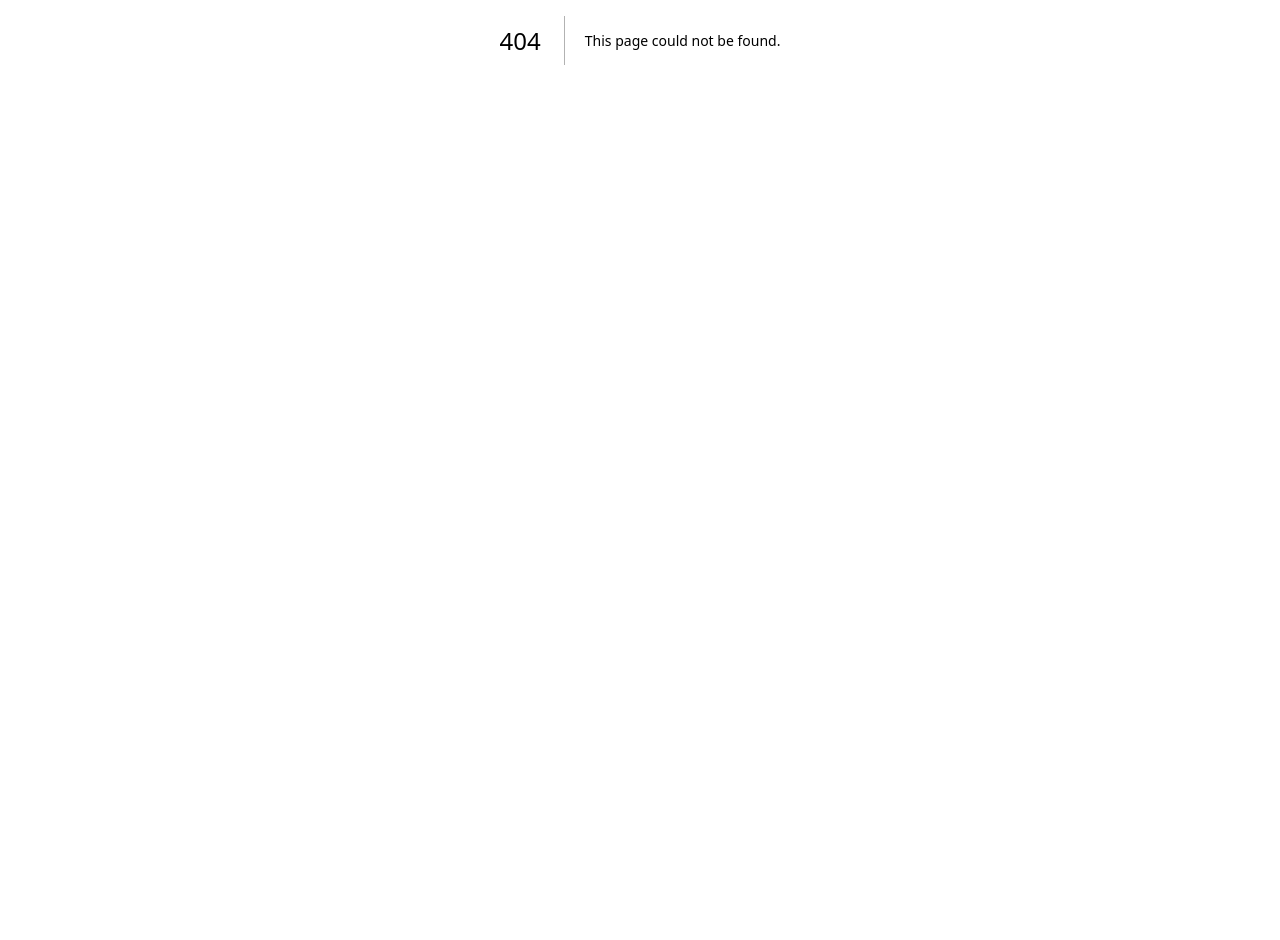
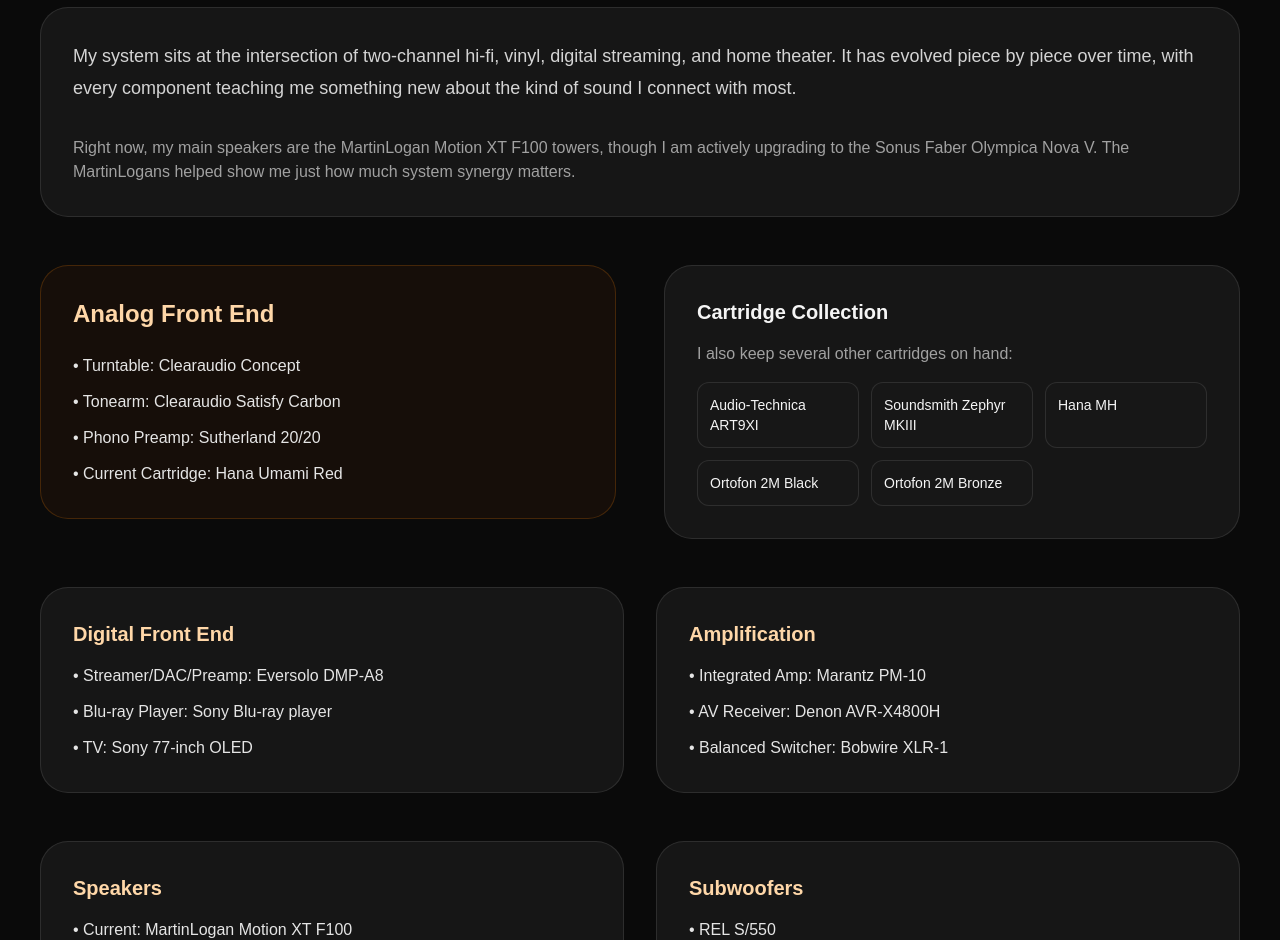
Before and after one commit to LamestImpala/loa-site, a Next.js app: page /mysystem in a window 1280 px wide. Before the commit this address had no page. Shown: the part 360-1300 px from the top of the page. Before the commit the page ends 800 px from the top, so only its background shows below. Built offline with nearby package versions, Linux system fonts and the light colour scheme.

Commit message:
Add My System page

```diff
--- /dev/null
+++ b/app/mysystem/page.tsx
@@ -0,0 +1,143 @@
+import Link from "next/link";
+
+export default function MySystem() {
+  return (
+    <main className="min-h-screen bg-neutral-950 text-neutral-100">
+      <nav className="border-b border-white/10 bg-neutral-950/95 backdrop-blur-sm px-6 py-4 md:px-10">
+        <Link
+          href="/"
+          className="inline-flex items-center gap-2 text-neutral-300 hover:text-white transition-colors"
+        >
+          ← Back to Home
+        </Link>
+      </nav>
+
+      <section className="mx-auto max-w-7xl px-6 py-20 md:px-10">
+        <div className="text-center mb-20">
+          <div className="inline-flex items-center rounded-full border border-orange-400/30 bg-orange-500/10 px-6 py-3 text-sm text-orange-200 mb-8">
+            My Hi-Fi System
+          </div>
+          <h1 className="text-5xl md:text-7xl font-semibold tracking-tight bg-gradient-to-r from-orange-400 via-orange-300 to-yellow-400 bg-clip-text text-transparent">
+            My System
+          </h1>
+        </div>
+
+        <div className="grid gap-12 lg:grid-cols-2 lg:items-start">
+          <div className="rounded-[1.75rem] border border-white/10 bg-white/5 p-8 lg:col-span-2">
+            <p className="text-lg leading-8 text-neutral-300 mb-8">
+              My system sits at the intersection of two-channel hi-fi, vinyl,
+              digital streaming, and home theater. It has evolved piece by
+              piece over time, with every component teaching me something new
+              about the kind of sound I connect with most.
+            </p>
+            <p className="text-neutral-400">
+              Right now, my main speakers are the MartinLogan Motion XT F100
+              towers, though I am actively upgrading to the Sonus Faber
+              Olympica Nova V. The MartinLogans helped show me just how much
+              system synergy matters.
+            </p>
+          </div>
+
+          <div className="rounded-[1.75rem] border border-orange-400/20 bg-orange-500/5 p-8">
+            <h2 className="text-2xl font-semibold text-orange-200 mb-6">
+              Analog Front End
+            </h2>
+            <ul className="space-y-3 text-neutral-200">
+              <li>• Turntable: Clearaudio Concept</li>
+              <li>• Tonearm: Clearaudio Satisfy Carbon</li>
+              <li>• Phono Preamp: Sutherland 20/20</li>
+              <li>• Current Cartridge: Hana Umami Red</li>
+            </ul>
+          </div>
+
+          <div className="rounded-[1.75rem] border border-white/10 bg-white/5 p-8">
+            <h3 className="text-xl font-semibold mb-4">Cartridge Collection</h3>
+            <p className="text-neutral-400 mb-4">
+              I also keep several other cartridges on hand:
+            </p>
+            <div className="grid grid-cols-2 md:grid-cols-3 gap-3">
+              {[
+                "Audio-Technica ART9XI",
+                "Soundsmith Zephyr MKIII",
+                "Hana MH",
+                "Ortofon 2M Black",
+                "Ortofon 2M Bronze",
+              ].map((cartridge) => (
+                <div
+                  key={cartridge}
+                  className="rounded-xl border border-white/10 bg-neutral-900 p-3 text-sm"
+                >
+                  {cartridge}
+                </div>
+              ))}
+            </div>
+          </div>
+
+          <div className="lg:col-span-2">
+            <div className="grid md:grid-cols-2 gap-8">
+              <div className="rounded-[1.75rem] border border-white/10 bg-white/5 p-8">
+                <h3 className="text-xl font-semibold mb-4 text-orange-200">
+                  Digital Front End
+                </h3>
+                <ul className="space-y-3 text-neutral-200">
+                  <li>• Streamer/DAC/Preamp: Eversolo DMP-A8</li>
+                  <li>• Blu-ray Player: Sony Blu-ray player</li>
+                  <li>• TV: Sony 77-inch OLED</li>
+                </ul>
+              </div>
+
+              <div className="rounded-[1.75rem] border border-white/10 bg-white/5 p-8">
+                <h3 className="text-xl font-semibold mb-4 text-orange-200">
+                  Amplification
+                </h3>
+                <ul className="space-y-3 text-neutral-200">
+                  <li>• Integrated Amp: Marantz PM-10</li>
+                  <li>• AV Receiver: Denon AVR-X4800H</li>
+                  <li>• Balanced Switcher: Bobwire XLR-1</li>
+                </ul>
+              </div>
+            </div>
+          </div>
+
+          <div className="lg:col-span-2">
+            <div className="grid md:grid-cols-2 gap-8">
+              <div className="rounded-[1.75rem] border border-white/10 bg-white/5 p-8">
+                <h3 className="text-xl font-semibold mb-4 text-orange-200">
+                  Speakers
+                </h3>
+                <ul className="space-y-3 text-neutral-200">
+                  <li>• Current: MartinLogan Motion XT F100</li>
+                  <li>• Incoming: Sonus Faber Olympica Nova V</li>
+                  <li>• Center: MartinLogan Motion XT C100</li>
+                  <li>• Surrounds: 2x in-ceiling</li>
+                </ul>
+              </div>
+
+              <div className="rounded-[1.75rem] border border-white/10 bg-white/5 p-8">
+                <h3 className="text-xl font-semibold mb-4 text-orange-200">
+                  Subwoofers
+                </h3>
+                <ul className="space-y-3 text-neutral-200">
+                  <li>• REL S/550</li>
+                  <li>• ELAC DS1200</li>
+                </ul>
+              </div>
+            </div>
+          </div>
+
+          <div className="rounded-[2rem] border border-orange-400/20 bg-gradient-to-r from-orange-500/10 to-orange-400/5 p-10 mt-12">
+            <h2 className="text-3xl font-semibold text-orange-100 mb-6 text-center">
+              Where This System Is Going
+            </h2>
+            <p className="text-lg leading-8 text-neutral-200 text-center max-w-3xl mx-auto">
+              The goal stays the same: better connection to music. Detail and
+              dynamics, but also warmth, realism, and that feeling that the
+              performers are in the room. The Sonus Faber Olympica Nova V will
+              reshape everything.
+            </p>
+          </div>
+        </div>
+      </section>
+    </main>
+  );
+}
--- a/package.json
+++ b/package.json
@@ -9,6 +9,9 @@
     "lint": "eslint"
   },
   "dependencies": {
+    "@mdx-js/loader": "^3.1.1",
+    "@mdx-js/react": "^3.1.1",
+    "@next/mdx": "^16.2.1",
     "next": "16.2.1",
     "react": "19.2.4",
     "react-dom": "19.2.4"
```
Also changed, not shown: 1 other file (tests, documents, lock files or other folders).
